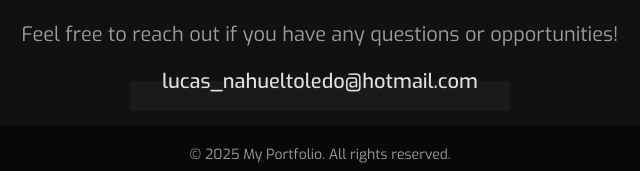
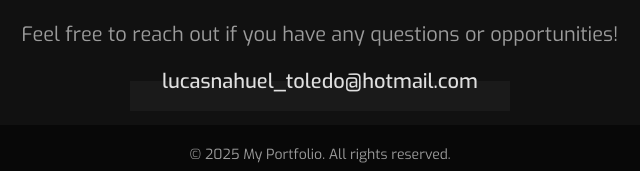
Before and after one commit to KrommoLT/Portfolio, a plain HTML site: page index.html in a window 1280 px wide. Shown: the part 2004-2175 px from the top of the page, 320-960 px from the left. Drawn offline with Linux system fonts and the light colour scheme.

Commit message:
correccion mail

```diff
--- a/index.html
+++ b/index.html
@@ -176,8 +176,8 @@
         Feel free to reach out if you have any questions or opportunities!
       </p>
       <p class="contactInfo_email">
-        <a id="contactEmail" class="email" href="mailto:lucas_nahueltoledo@hotmail.com"
-          >lucas_nahueltoledo@hotmail.com</a
+        <a id="contactEmail" class="email" href="mailto:lucasnahuel_toledo@hotmail.com"
+          >lucasnahuel_toledo@hotmail.com</a
         >
       </p>
       <div class="shadow"></div>
```
